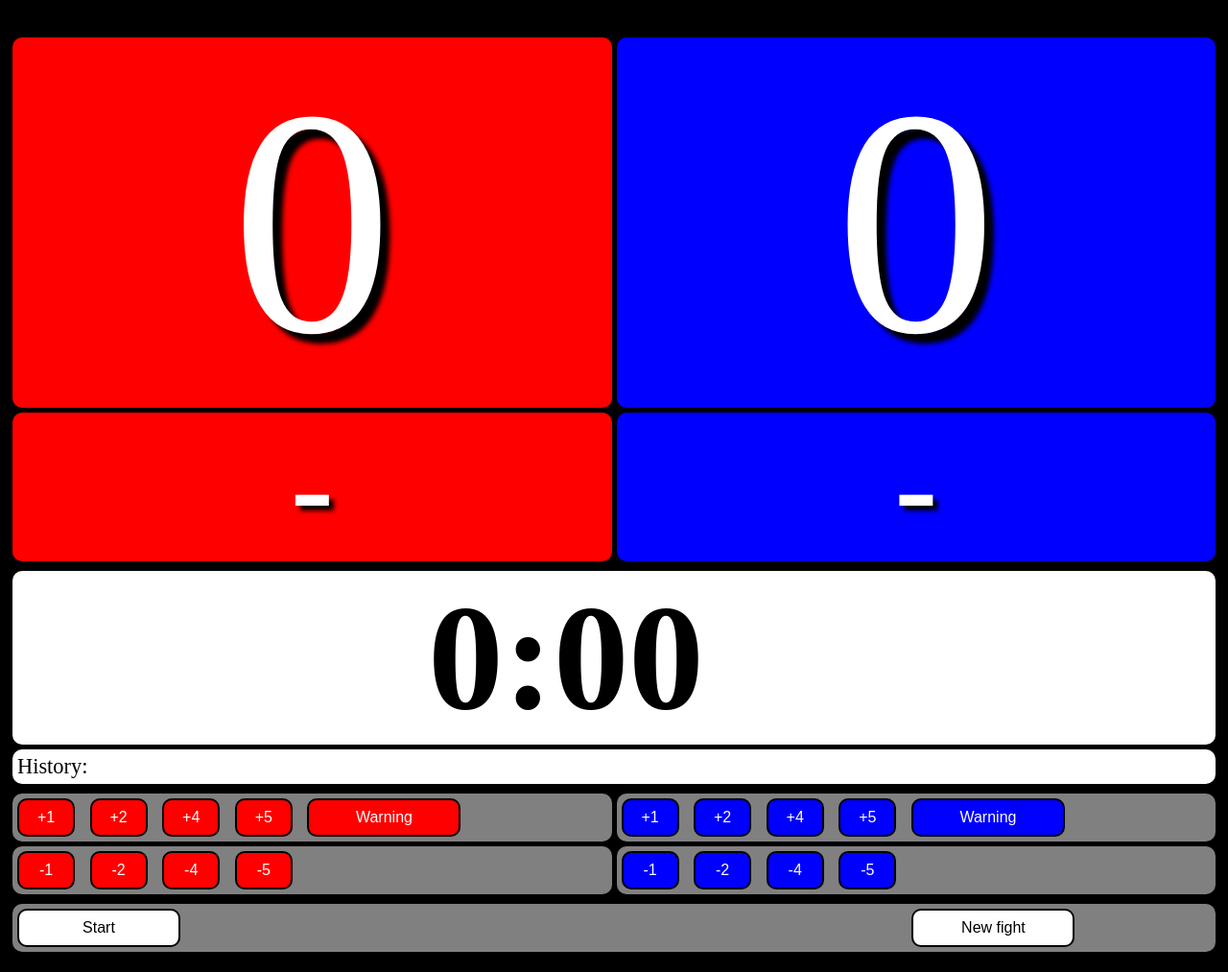
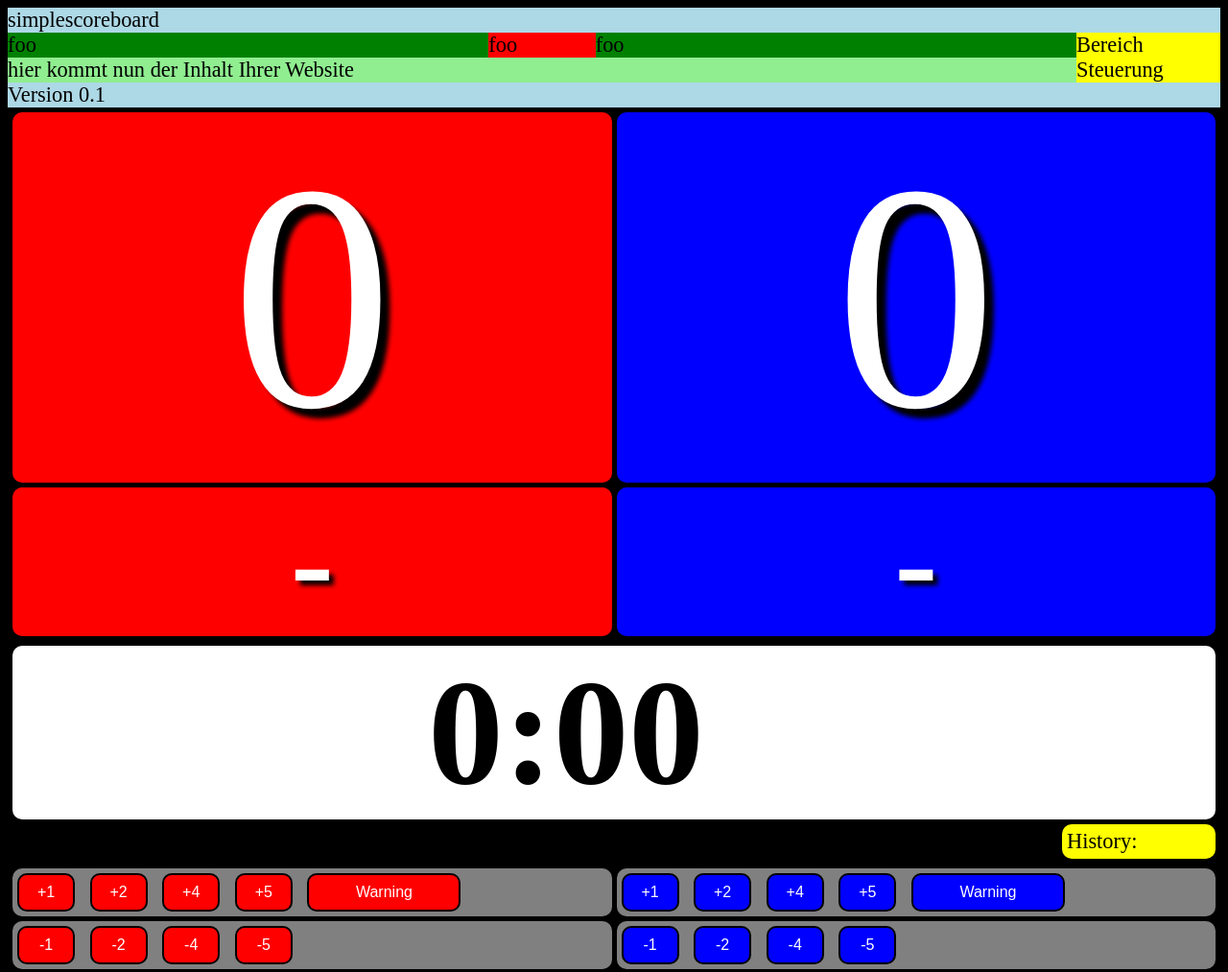
Before and after one commit to gruener-campus-malchow/simplescoreboard, a plain HTML site: page scoreboard.html in a window 1280 px wide. Shown: the top 1013 px of the page at 96% size. Drawn offline with Linux system fonts and the light colour scheme.

Commit message:
invented new div-design

```diff
--- a/scoreboard.html
+++ b/scoreboard.html
@@ -1,4 +1,4 @@
-!DOCTYPE html>
+<!DOCTYPE html>
 <html lang="de"><head>
 	<meta http-equiv="content-type" content="text/html; charset=UTF-8">
 	<meta charset="utf-8">
@@ -8,6 +8,34 @@
 	</style>
 </head>
 <body>
+
+<div id="wrapper">
+  <div id="headder">
+    simplescoreboard
+  </div>
+
+  <div id="history">
+    Bereich Steuerung
+  </div>
+
+  <div id="main">
+    <div id= "left">
+        foo
+    </div>
+    <div id= "middle">
+        foo
+    </div>
+    <div id= "right">
+        foo
+    </div>
+
+     hier kommt nun der Inhalt Ihrer Website
+  </div>
+
+  <div id="footer">
+    Version 0.1
+  </div>
+</div>
 
 <div class="table">
 
--- a/screen.css
+++ b/screen.css
@@ -5,6 +5,55 @@ body
 	overflow: hidden;
 	background-color:black;
 }
+
+wrapper {
+  width:100%;
+  margin: 0 auto;
+}
+
+#headder {
+  background-color:lightblue;
+}
+
+#main {
+  background-color: lightgreen;
+  margin-right: 150px;
+}
+
+#left {
+  background-color: green;
+  width: 45%;
+  float: left;
+}
+#middle {
+  background-color: red;
+  width: 10%;
+  float: left;
+}
+#right {
+  background-color: green;
+  width: 45%;
+  float: left;
+}
+
+#history {
+  float: right;
+  width:150px;
+  background-color: yellow;
+}
+
+#footer {
+  clear: both;
+  background-color:lightblue;
+}
+
+
+
+
+
+
+
+
 div.table{
 	display: table;
 	width: 100%;
```
